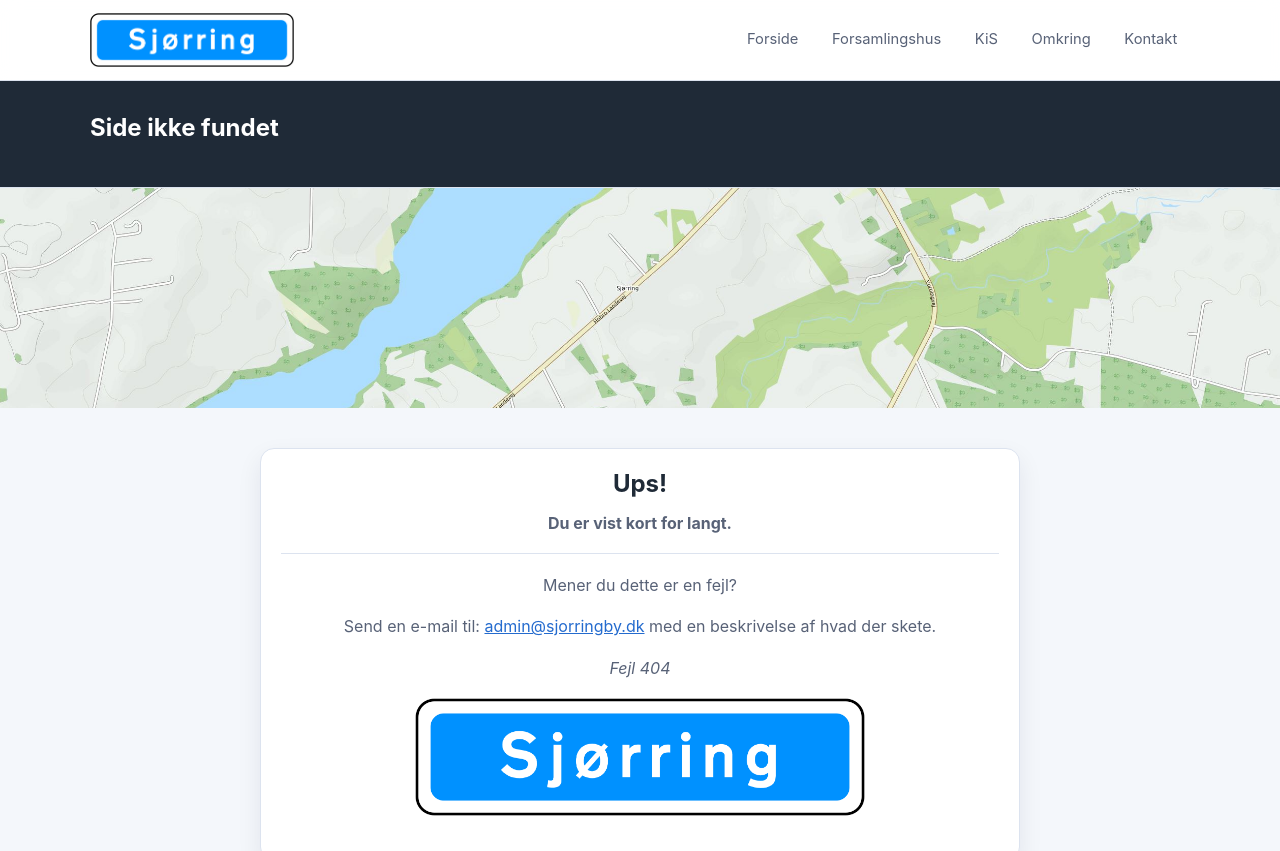
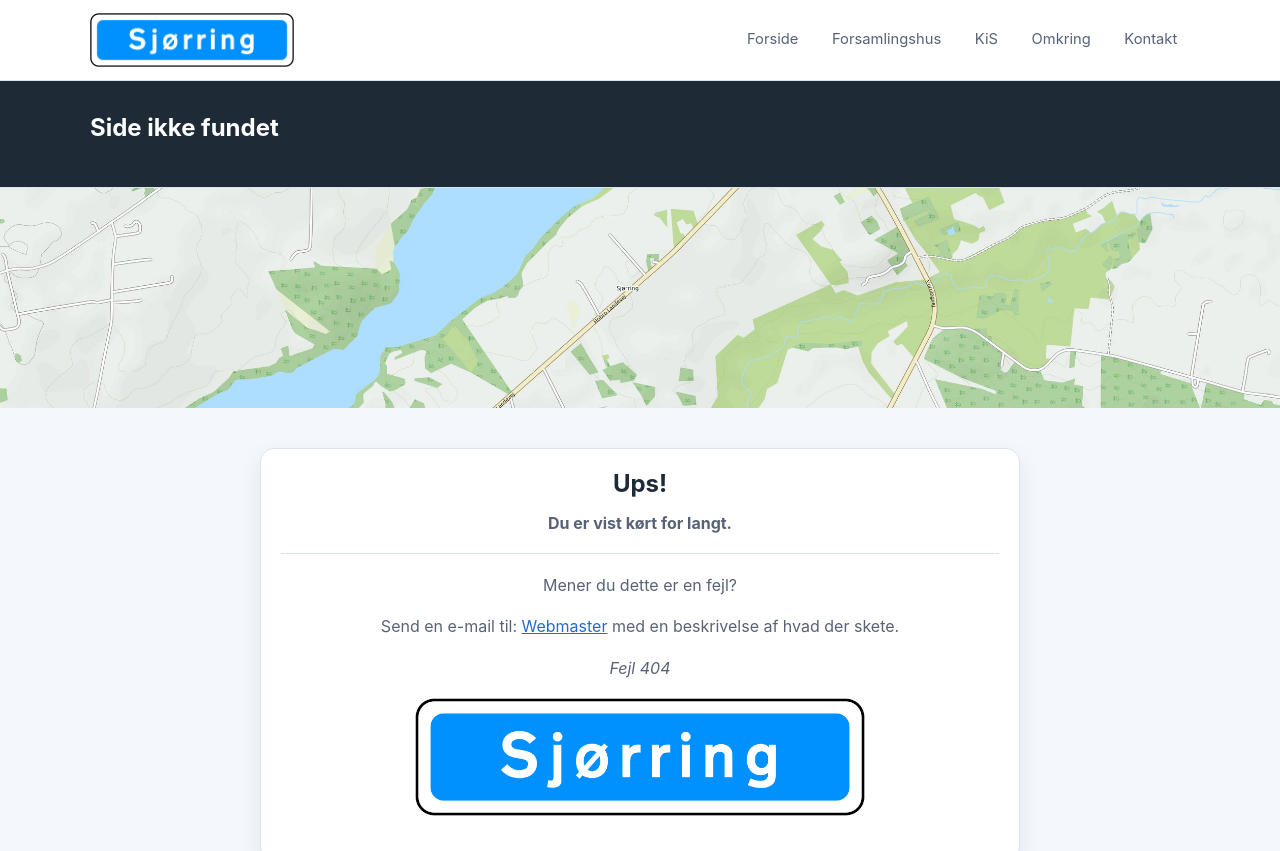
Before and after one commit to SimonFlarup/sjorringby.dk, an Angular app: page /#/404 in a window 1280 px wide. Shown: the top 851 px of the page. Built offline with nearby package versions, Linux system fonts and the light colour scheme.

Commit message:
Fix routes, changed 404 page

```diff
--- a/src/app/app.routes.ts
+++ b/src/app/app.routes.ts
@@ -8,12 +8,10 @@ import { OmkringPageComponent } from './pages/omkring-page.component';
 
 export const routes: Routes = [
   { path: '', component: HomePageComponent },
-  { path: 'forsamling', component: ForsamlingPageComponent },
+  { path: 'huset', component: ForsamlingPageComponent },
   { path: 'kis', component: KisPageComponent },
   { path: 'omkring', component: OmkringPageComponent },
-  { path: 'contact', component: ContactPageComponent },
+  { path: 'kontakt', component: ContactPageComponent },
   { path: '404', component: NotFoundPageComponent },
-  { path: 'huset', redirectTo: 'forsamling' },
-  { path: 'kontakt', redirectTo: 'contact' },
   { path: '**', redirectTo: '404' }
 ];
--- a/src/app/pages/not-found-page.component.html
+++ b/src/app/pages/not-found-page.component.html
@@ -10,12 +10,12 @@
   <div class="container">
     <article class="panel text-center">
       <h2>Ups!</h2>
-      <p><strong>Du er vist kort for langt.</strong></p>
+      <p><strong>Du er vist kørt for langt.</strong></p>
       <hr />
       <p>Mener du dette er en fejl?</p>
       <p>
         Send en e-mail til:
-        <a href="mailto:admin@sjorringby.dk">admin@sjorringby.dk</a>
+        <a href="mailto:mail@simonflarup.dk">Webmaster</a>
         med en beskrivelse af hvad der skete.
       </p>
       <p><em>Fejl 404</em></p>
```
